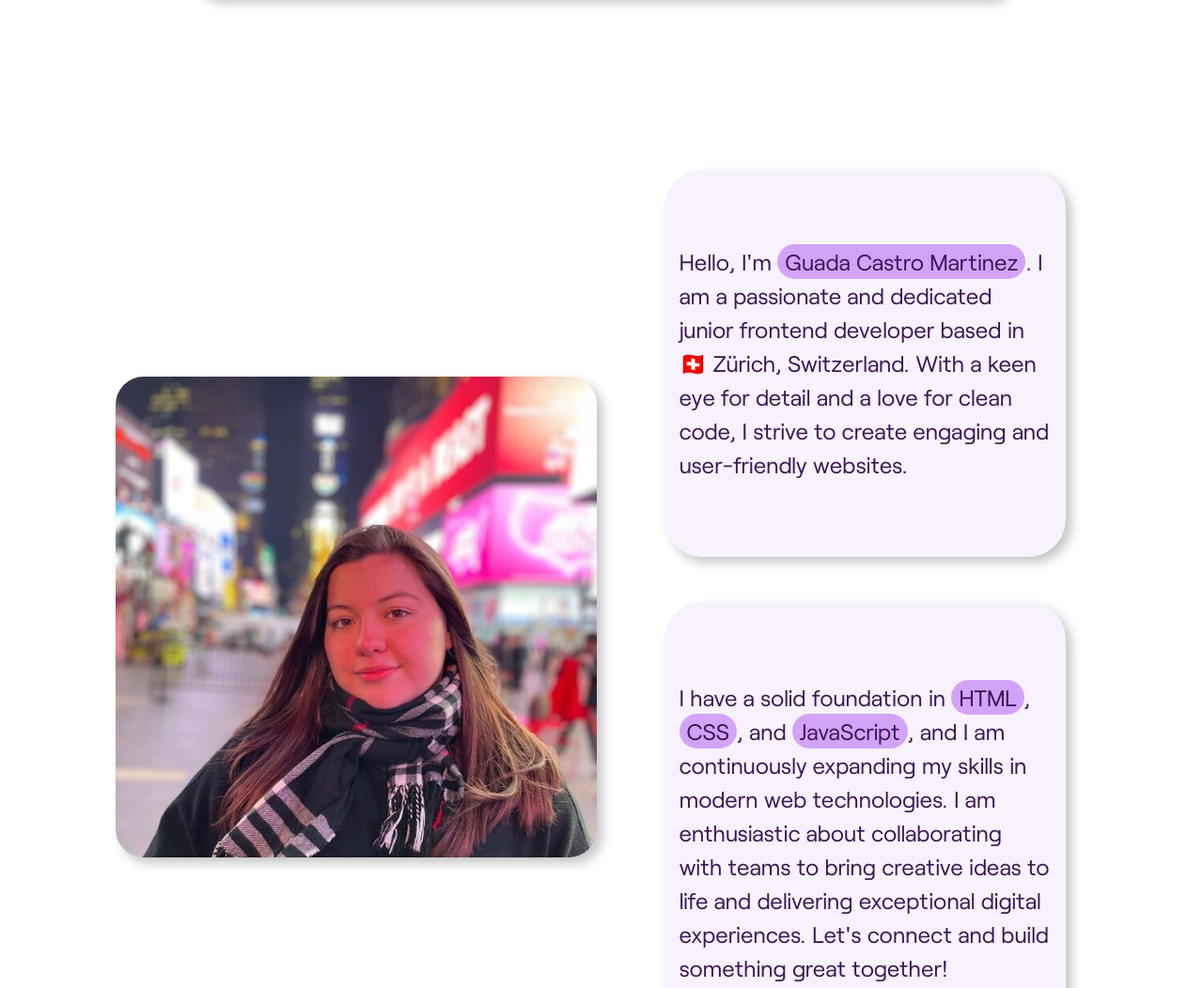
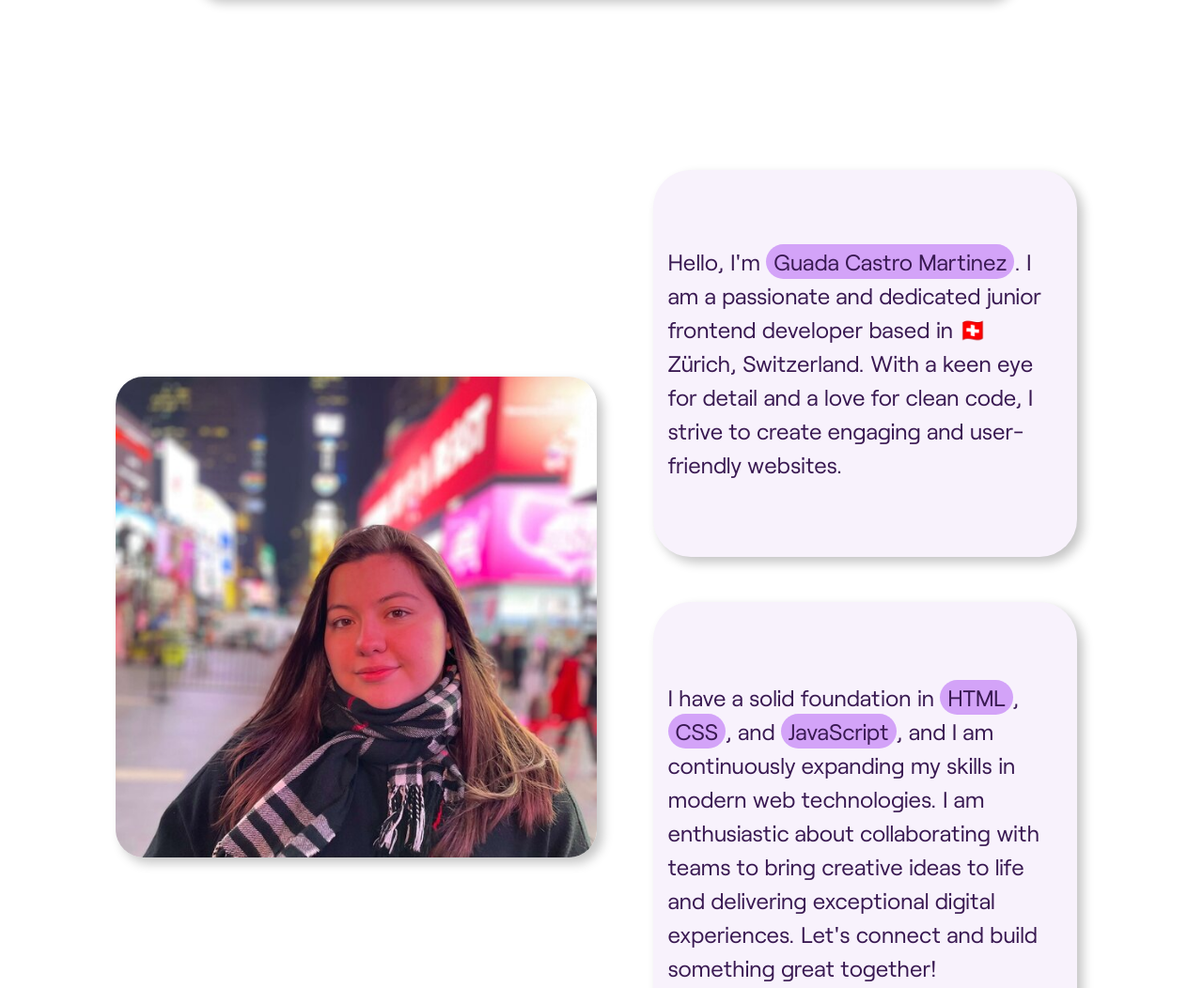
Before and after one commit to guadacastro/portfolio-2023, a website: page pages/aboutme.html in a window 1280 px wide. Shown: the part 502-1554 px from the top of the page at 94% size. Drawn offline with nearby package versions, Linux system fonts and the light colour scheme; a web font is replaced by a local one.

Commit message:
changed animations-container position on the html files

```diff
--- a/pages/aboutme.html
+++ b/pages/aboutme.html
@@ -64,7 +64,7 @@
                     <h2 class="title2 mb-5 ">Guadalupe Castro Martinez</h2>
                 </div>
             </div>
-            <div class=" mb-5 mt-5 row align-items-center d-flex g-4 justify-content-center align-content-center  gap-5">
+            <div class=" mb-5 mt-5 row align-items-center d-flex g-4 justify-content-center align-content-center pb-4 pt-4 gap-5 animations-container">
 
                 <img    class="profile-picture-about-me col-xxl-5 col-xl-5  col-sm-3 align-items-center d-flex justify-content-center p-0  " data-aos="fade-right"
                         src="../assets/profile/600-profile-2.jpg"
@@ -72,7 +72,7 @@
                         sizes="(max-width: 800px) 400px, 600px, 800px"
                         alt="profile picture"
                         data-aos-offset="400">
-                <div class="col-xxl-5  col-xl-5 col-11 justify-content-center about-me-text d-flex flex-column gap-5 animations-container">
+                <div class="col-xxl-5  col-xl-5 col-11 justify-content-center about-me-text d-flex flex-column gap-5 ">
                     <div class=" intro-box px-3" data-aos="fade-left" data-aos-offset="600">
                         <p class=" intro-text">
                             Hello, I'm <span class="violet">Guada Castro Martinez</span>. I am a passionate and dedicated junior frontend developer based in 🇨🇭 Zürich, Switzerland. With a keen eye for detail and a love for clean code, I strive to create engaging and user-friendly websites.
--- a/scss/_utility.scss
+++ b/scss/_utility.scss
@@ -38,7 +38,7 @@
 
 .animations-container {
     overflow: hidden;
-    padding: 3vh;
+
 }
 
 .intro-box {
```
Also changed, not shown: pages/skills.html (+2 -2 lines), pages/work&projects.html (+2 -2 lines), css/styles.css, 1 other file.
